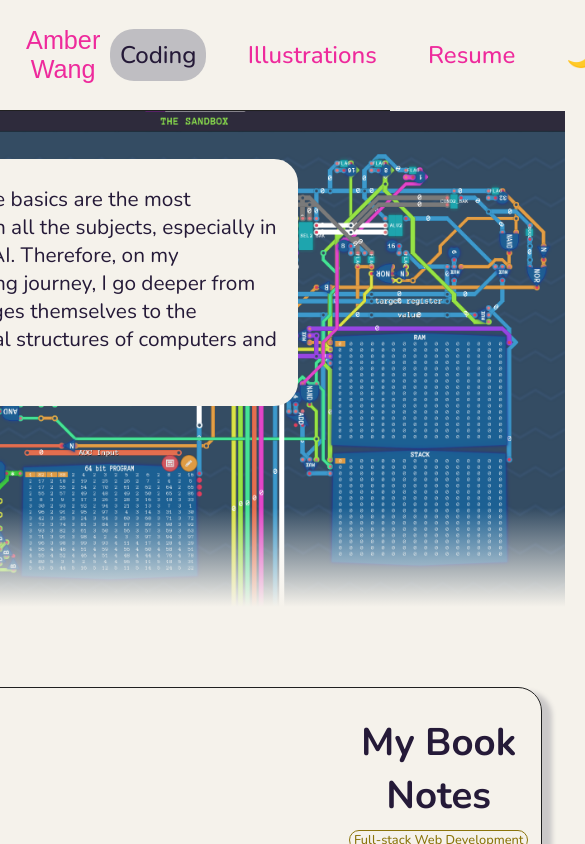
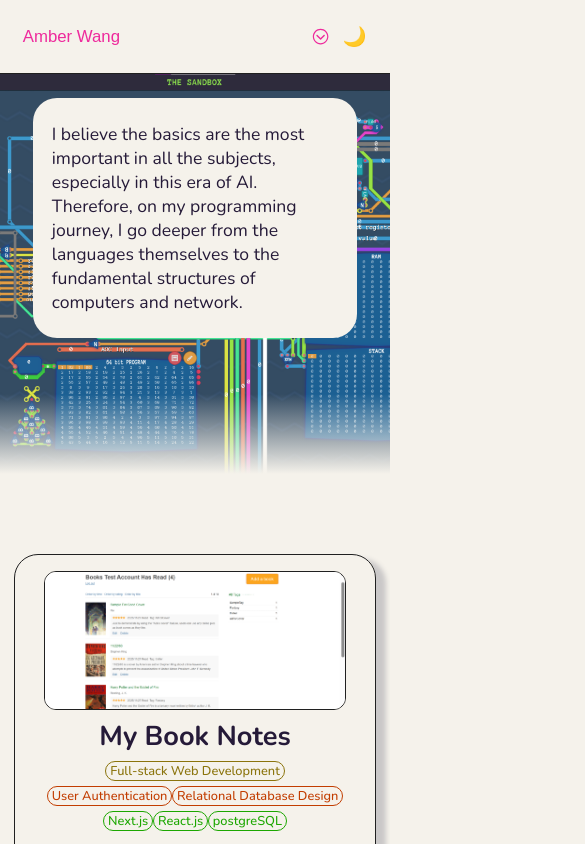
Before and after one commit to GentleAmber/mywebsite-source-code, a React (Vite) app: page /coding in a window 390 px wide. Shown: the top 844 px of the page, 585 px wide, since content can reach past the window. Built offline with nearby package versions, Linux system fonts and the light colour scheme; a web font is replaced by a local one.

Commit message:
Finish most of responsive dev

```diff
--- a/index.html
+++ b/index.html
@@ -3,7 +3,7 @@
   <head>
     <meta charset="UTF-8" />
     <link rel="icon" type="image/svg+xml" href="/favicon-32x32.png" />
-    <meta name="viewport" content="width=device-width, initial-scale=1.0" />
+    <meta name="viewport" content="height=device-height, width=device-width, initial-scale=1.0, target-densitydpi=device-dpi" />
 
     <link rel="preconnect" href="https://fonts.googleapis.com">
     <link rel="preconnect" href="https://fonts.gstatic.com" crossorigin>
--- a/src/App.css
+++ b/src/App.css
@@ -21,6 +21,14 @@ body.dark {
 .text-highlight {
   color: var(--color-artistic);
 }
+@media screen and (max-width: 576px) {
+  body {
+    --navbar-font-size: 1rem;
+    --gap-row-general: 1.4rem;
+
+  }
+}
+
 
 /* AppLayout */
 /* Narbar */
@@ -28,7 +36,7 @@ body.dark {
   --button-padding: 0.4em;
 
   z-index: 40;
-  position: sticky;
+  position: fixed;
   top: 0;
   width: calc(100% - var(--padding-root-width) * 2);
   display: flex;
@@ -78,25 +86,63 @@ body.dark {
 .app-navlink.active {
   color: var(--color-foreground);
 }
+/* For mobiles */
+.app-subnav-mobile {
+  display: flex;
+  gap: 5px;
+  font-size: 1.2rem;
+  justify-content: space-between;
+  align-items: center;
+  position: relative;
+}
+.nav-dropdown-items {
+  position: absolute;
+  border: solid 1px var(--color-foreground);
+  border-radius: 0.5rem;
+  min-width: 80px;
+  background-color: var(--color-background);
+  right: 30%;
+  top: 2.1rem;
+}
+.nav-dropdown-items .dropdown-link {
+  color: var(--color-foreground);
+  padding: 12px 16px;
+  text-decoration: none;
+  display: block;
+  text-align: left;
+  border-radius: 0;
+  border-bottom: 1px var(--color-foreground) solid;
+}
+.nav-dropdown-items .dropdown-link:nth-last-child(-n+1) {
+  border-bottom: none;
+}
+.nav-dropdown-button {
+  display: flex;
+  justify-content: center;
+  align-items: center;
+}
+
 /* app-bg */
 .app-bg {
   display: flex;
   flex-direction: column;
   justify-content: center;
   align-items: center;
+  margin-top: calc(var(--padding-root-width) * 2 + 1.5px + var(--navbar-font-size) * 1.4 + 1.1rem);
 }
 
 /* AboutMe */
 #aboutme-intro {
   margin-top: var(--gap-row-general);
 }
-.pre-footer {
+.pre-footer.aboutme {
   display: flex;
   gap: 1rem;
   align-self: stretch;
   justify-content: space-around;
   align-items: center;
   padding-top: 30px;
+  flex-wrap: wrap;
   /* border-top: solid var(--border-width-container) var(--color-border); */
 }
 #contact-me {
@@ -175,6 +221,7 @@ body.dark {
   justify-content: center;
   margin-bottom: 3.5rem;
   align-items: center;
+  flex-wrap: wrap;
 }
 .elementor-content {
   max-width: 40%;
@@ -201,7 +248,7 @@ body.dark {
   max-width: 1200px;
   margin: 0 auto;
 }
-.timeline::after {
+.timeline:after {
   content: '';
   position: absolute;
   width: 6px;
@@ -219,7 +266,7 @@ body.dark {
   width: 50%;
 }
 /* The circles on the timeline */
-.timeline .container::after {
+.timeline .container:after {
   content: '';
   position: absolute;
   width: 25px;
@@ -240,7 +287,7 @@ body.dark {
   left: 50%;
 }
 /* Add arrows to the left container (pointing right) */
-.timeline .left::before {
+.timeline .left:before {
   content: " ";
   height: 0;
   position: absolute;
@@ -253,7 +300,7 @@ body.dark {
   border-color: transparent transparent transparent var(--color-foreground);
 }
 /* Add arrows to the right container (pointing left) */
-.timeline .right::before {
+.timeline .right:before {
   content: " ";
   height: 0;
   position: absolute;
@@ -266,7 +313,7 @@ body.dark {
   border-color: transparent var(--color-foreground) transparent transparent;
 }
 /* Fix the circle for containers on the right side */
-.timeline .right::after {
+.timeline .right:after {
   left: -16px;
 }
 /* The actual content */
@@ -284,32 +331,61 @@ body.dark {
 .timeline .left .content {
   box-shadow: -8px 8px 3px var(--color-box-shadow);
 }
-/* Media queries - Responsive timeline on screens less than 600px wide */
-@media screen and (max-width: 600px) {
-/* Place the timelime to the left */
-  .timeline::after {
+
+/* Responsive timeline on smaller screens */
+@media screen and (max-width: 1199px) {
+  .timeline .left .content {
+    box-shadow: 8px 8px 3px var(--color-box-shadow);
+  }
+  .timeline {
+    max-width: 90%;
+  }
+/* Place the timeline to the left */
+  .timeline:after {
     left: 31px;
   }
 /* Full-width containers */
   .timeline .container {
-    width: 100%;
+    width: 80%;
     padding-left: 70px;
     padding-right: 25px;
   }
 /* Make sure that all arrows are pointing leftwards */
-  .timeline .container::before {
+  .timeline .container:before {
     left: 60px;
     border: medium solid var(--color-foreground);
     border-width: 10px 10px 10px 0;
     border-color: transparent var(--color-foreground) transparent transparent;
   }
 /* Make sure all circles are at the same spot */
-  .timeline .left::after, .right::after {
+  .timeline .left:after,.timeline .right:after {
     left: 15px;
   }
 /* Make all right containers behave like the left ones */
-  .timeline .right {
+  .timeline .right, .timeline .left {
     left: 0%;
+  }
+
+  #profile {
+    width: 9rem;
+  }
+  .elementor-content {
+    max-width: 90%;
+    text-align: start;
+  }
+  .elementor-image {
+    max-width: 85%;
+    margin-top: 1.5rem;
+  }
+  .elementor-container {
+    gap: 2%;
+  }
+  #contact-me {
+    display: flex;
+    text-align: center;
+    justify-content: center;
+    align-items: center;
+    flex-direction: column;
   }
 }
 
@@ -392,7 +468,8 @@ body.dark {
 .coding.thumb-link {
   width: 100%;
   display: flex;
-  gap: 3rem;
+  column-gap: 50px;
+
 }
 .coding.thumb-link .thumb-des {
   color: var(--color-foreground);
@@ -401,9 +478,6 @@ body.dark {
 .coding.thumb:hover {
   transform: scale(1.01);
 }
-/* .coding.thumb:has(.thumb-link:hover) {
-  transform: scale(0.99);
-} */
 .coding.thumb .title {
   color: var(--color-artistic);
   font-size: 2rem;
@@ -449,6 +523,7 @@ body.dark {
 }
 .works-intro {
   align-self: stretch;
+  box-sizing: border-box;
   margin-bottom: 5rem;
   padding: 3rem;
   display: flex;
@@ -462,6 +537,7 @@ body.dark {
   min-height: 400px;
 }
 .works-intro .textbox {
+  box-sizing: border-box;
   color: var(--color-foreground);
   background-color: var(--color-background);
   border-radius: var(--border-radius-container);
@@ -473,6 +549,54 @@ body.dark {
 }
 .works-wrapper {
   padding-bottom: 2.5rem;
+}
+@media screen and (max-width: 1199px) {
+  .works-intro {
+    align-items: center;
+    padding: 1.5rem;
+  }
+  .works-intro .textbox {
+    max-width: 95%;
+  }
+  .coding.thumb {
+    width: 93%;
+    box-sizing: border-box;
+    padding: 1rem 3%;
+  }
+  .coding.thumb-link {
+    align-items: center;
+    justify-content: center;
+    flex-wrap: wrap;
+  }
+  .imgbox {
+    min-width: 200px;
+  }
+  .coding.thumb .tag {
+    display: flex;
+    flex-wrap: wrap;
+    justify-content: center;
+    align-items: center;
+    row-gap: 0.15rem;
+  }
+  .coding.thumb .tags {
+    display: flex;
+    gap: 0.3rem;
+    flex-direction: column;
+  }
+  .works-display.illustrations {
+    display: flex;
+    flex-wrap: wrap;
+    row-gap: 40px;
+  }
+  .illu.thumb {
+    width: 93%;
+    padding: 20px;
+    height: auto;
+  }
+  .illu.thumb-wrapper .imgholder {
+    height: auto;
+  }
+
 }
 
 
@@ -501,7 +625,7 @@ body.dark {
   margin-top: 3rem;
   display: grid;
   grid-template-columns: repeat(2, 1fr);
-  gap: 3rem;
+  gap: 30px;
   max-width: 85%;
   min-width: 60%;
 }
@@ -575,23 +699,57 @@ body:not(.dark) .illu-project-images img{
     (var(--switcher-target-container-width, 40rem) - 100%) * 999
   );
 }
+@media screen and (max-width: 1199px) {
+  .illu-project-images {
+    max-width: 96%;
+    gap: 25px;
+  }
+  .illu-project-images img{
+    border-radius: calc(1/2 * var(--border-radius-container));
+  }
+  #dober-island {
+    grid-template-columns: repeat(2, 1fr);
+  }
+  #chased {
+    grid-template-columns:repeat(1, 1fr);
+  }
+  .illu-project-images.standard{
+    grid-template-columns:repeat(1, 1fr);
+  }
+  #seasons-of-glass-and-iron img {
+    height: auto;
+    width: 100%;
+
+  }
+  .illu-project-images.couplet {
+    gap: 15px;
+  }
+  .illu-project-images.couplet .horizontal-img {
+    gap: 10px;
+  }
+
+
+}
 
 /* Coding Project */
+.coding-project {
+  padding: 1.1rem 40px;
+  display: flex;
+  flex-direction: column;
+  column-gap: 0.5rem;
+}
+
 .coding-project .return {
   padding: 0;
+  align-self: center;
 }
-.coding-project {
-  padding: 1.1rem 40px;
-}
+
 .coding-project img{
   max-width: 65%;
-  min-width: 400px;
+  min-width: 290px;
 }
 .coding-project .para-wrapper,.repository {
   text-align: start;
-}
-.coding-project .para-wrapper h4 {
-  margin-top: 1.5em;
 }
 .repository {
   font-size: 1.5rem;
@@ -642,6 +800,20 @@ body:not(.dark) .illu-project-images img{
   list-style: none;
   padding: 0;
 }
+@media screen and (max-width: 992px) {
+  .showcase {
+    gap: 3rem;
+    font-size: 1rem;
+  }
+  .showcase-column {
+    max-width: 95%;
+  }
+  .showcase-unit-title {
+    font-size: 1.1rem;
+  }
+
+}
+
 
 /* footer */
 footer {
--- a/src/components/AppNav.jsx
+++ b/src/components/AppNav.jsx
@@ -1,20 +1,73 @@
 import DarkModeToggle from './ModeToggle'
+import { useState, useRef, useEffect } from "react"
 import { NavLink, useOutletContext } from 'react-router-dom'
+import { useMediaQuery } from "react-responsive"
+import { IoIosArrowDropdown } from "react-icons/io"
 
 
 function AppNav() {
+  const { isDark, setIsDark } = useOutletContext() // For dark mode toggle
+  const [open, setOpen] = useState(false) // For dropdown
+  const dropdownRef = useRef(null)
 
-  const { isDark, setIsDark } = useOutletContext();
+  const isMobile = useMediaQuery({
+    query: "(max-width: 992px)",
+  })
+
+
+  useEffect(() => {
+    function handleClickOutside(e) {
+      if (dropdownRef.current && !dropdownRef.current.contains(e.target)) {
+        setOpen(false)
+      }
+    }
+
+    function handleScroll(e) {
+      if (dropdownRef.current && !dropdownRef.current.contains(e.target)) {
+        setOpen(false)
+      }
+    }
+
+    document.addEventListener("click", handleClickOutside)
+    window.addEventListener("scroll", handleScroll, { passive: true })
+
+    return () => {
+      document.removeEventListener("click", handleClickOutside)
+      window.removeEventListener("scroll", handleScroll)
+    }
+
+  },[])
+
 
   return (
     <nav className='app-nav'>
       <NavLink to='/' id='nav-home'>Amber Wang</NavLink>
+      {!isMobile &&
         <div className='app-subnav'>
           <NavLink to='coding' className='app-navlink'>Coding</NavLink>
           <NavLink to='illustrations' className='app-navlink'>Illustrations</NavLink>
           <NavLink to='resume' className='app-navlink'>Resume</NavLink>
           <DarkModeToggle isDark={isDark} setIsDark={setIsDark}/>
         </div>
+      }
+
+      {isMobile &&
+        <div className='app-subnav-mobile' ref={dropdownRef}>
+          <a className='nav-dropdown-button' onClick={() => setOpen(prev => !prev)}>
+            <IoIosArrowDropdown />
+          </a>
+          <div className="nav-dropdown-items" style={{
+            display: open? "block" : "none",
+          }}
+          >
+            <NavLink to='coding' className='dropdown-link' onClick={() => setOpen(false)}>Coding</NavLink>
+            <NavLink to='illustrations' className='dropdown-link' onClick={() => setOpen(false)}>Illustrations</NavLink>
+            <NavLink to='resume' className='dropdown-link' onClick={() => setOpen(false)}>Resume</NavLink>
+          </div>
+          <DarkModeToggle isDark={isDark} setIsDark={setIsDark}/>
+        </div>
+      }
+
     </nav>
   )
 }
--- a/src/data/aboutmeCardData.js
+++ b/src/data/aboutmeCardData.js
@@ -6,7 +6,7 @@ const aboutmeData = [
     title: 'WHAT I DO',
     content: `I do full-stack web development. What I can build include personal websites like the one
     you're looking at, business websites (with payment system), websites with database and log-in system
-    like Goodreads`,
+    like Goodreads.`,
   },
   {
     id: 1,
@@ -15,7 +15,6 @@ const aboutmeData = [
     illustration, and have been teaching myself web development. I am proficient in Java and HTML+CSS+JS.
     In addition to the languages themselves, I have also been studying the basics like the structure
     of computers and network.`,
-    // img: dummy,
   },
   {
     id: 2,
@@ -24,7 +23,6 @@ const aboutmeData = [
     interest is in creation during my undergraduate studies. Then I realised I enjoy combining engineering and
     art during my second major. I was honored to work as a game designer after graduation. While
     doing the job, I found it both necessary and attractive to learn programming. That's why I started the self-study.`,
-
   },
   {
     id: 3,
--- a/src/index.css
+++ b/src/index.css
@@ -12,8 +12,6 @@
 }
 #root {
   margin: 0;
-  /* padding-top: 0 for sticky nav bar to display properly */
-  /* padding: 0 var(--padding-root-width) var(--padding-root-width) var(--padding-root-width);  */
   text-align: center;
 }
 h1 {
@@ -47,7 +45,24 @@ a {
 a:not(.link-no-hover):hover {
   color: var(--color-foreground);
 }
-
+@media screen and (max-width: 576px) {
+  h1 {
+  font-size: 2rem;
+  }
+  h2 {
+    font-size: 1.7rem;
+  }
+  h3 {
+    font-size: 1.5rem;
+  }
+  h4 {
+    font-size: 1.3rem;
+  }
+  p {
+    --font-size-slightly-bigger-p: 1.1rem;
+    font-size: 1rem;
+  }
+}
 footer {
   margin-top: var(--gap-row-general);
   padding: 1.5rem 0;
--- a/src/layouts/RootLayout.jsx
+++ b/src/layouts/RootLayout.jsx
@@ -1,13 +1,13 @@
 import { Outlet } from "react-router-dom"
-import { useState, useEffect } from "react";
-import { useMediaQuery } from "react-responsive";
+import { useState, useEffect } from "react"
+import { useMediaQuery } from "react-responsive"
 import ScrollToTop from "./../components/ScrollToTop"
 
 export default function RootLayout() {
 
   const systemIsDark = useMediaQuery({
     query: "(prefers-color-scheme: dark)",
-  });
+  })
 
   const [isDark, setIsDark] = useState(systemIsDark);
 
--- a/src/pages/IlluList.jsx
+++ b/src/pages/IlluList.jsx
@@ -1,6 +1,6 @@
 import projects from "../data/illustrationProjects"
 import IlluProjectThumbnail from "./../components/IlluProjectThumbnail"
-import illuIntro from "./../assets/illu-various/various-6.jpg"
+import illuIntro from "./../assets/illu-yourowngood/yog-3.jpg"
 
 function IlluList() {
   return (
```
Also changed, not shown: src/pages/IllustrationProject.jsx (+6 -6 lines). Lines whose indentation alone changed are shown as unchanged.
